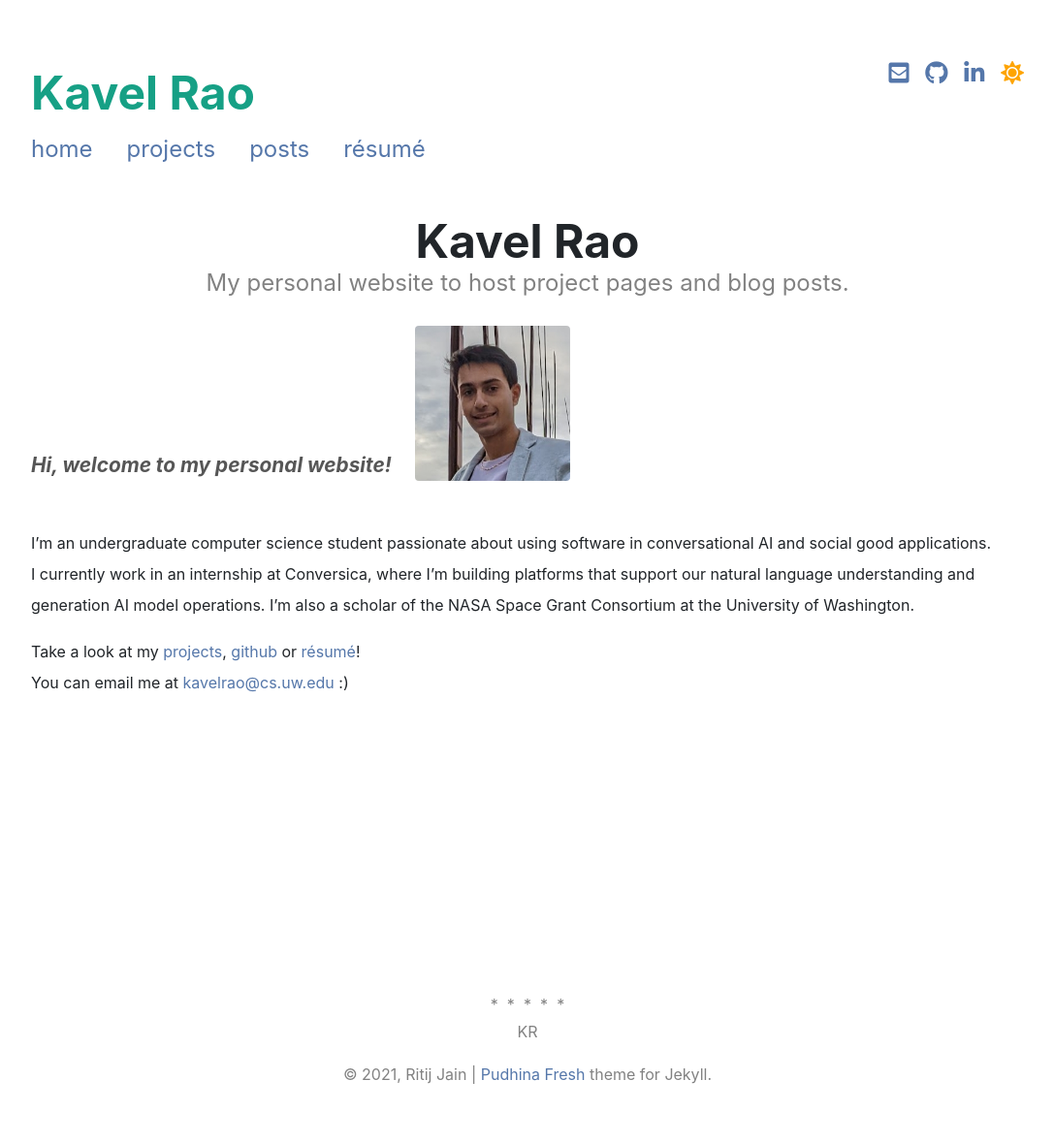
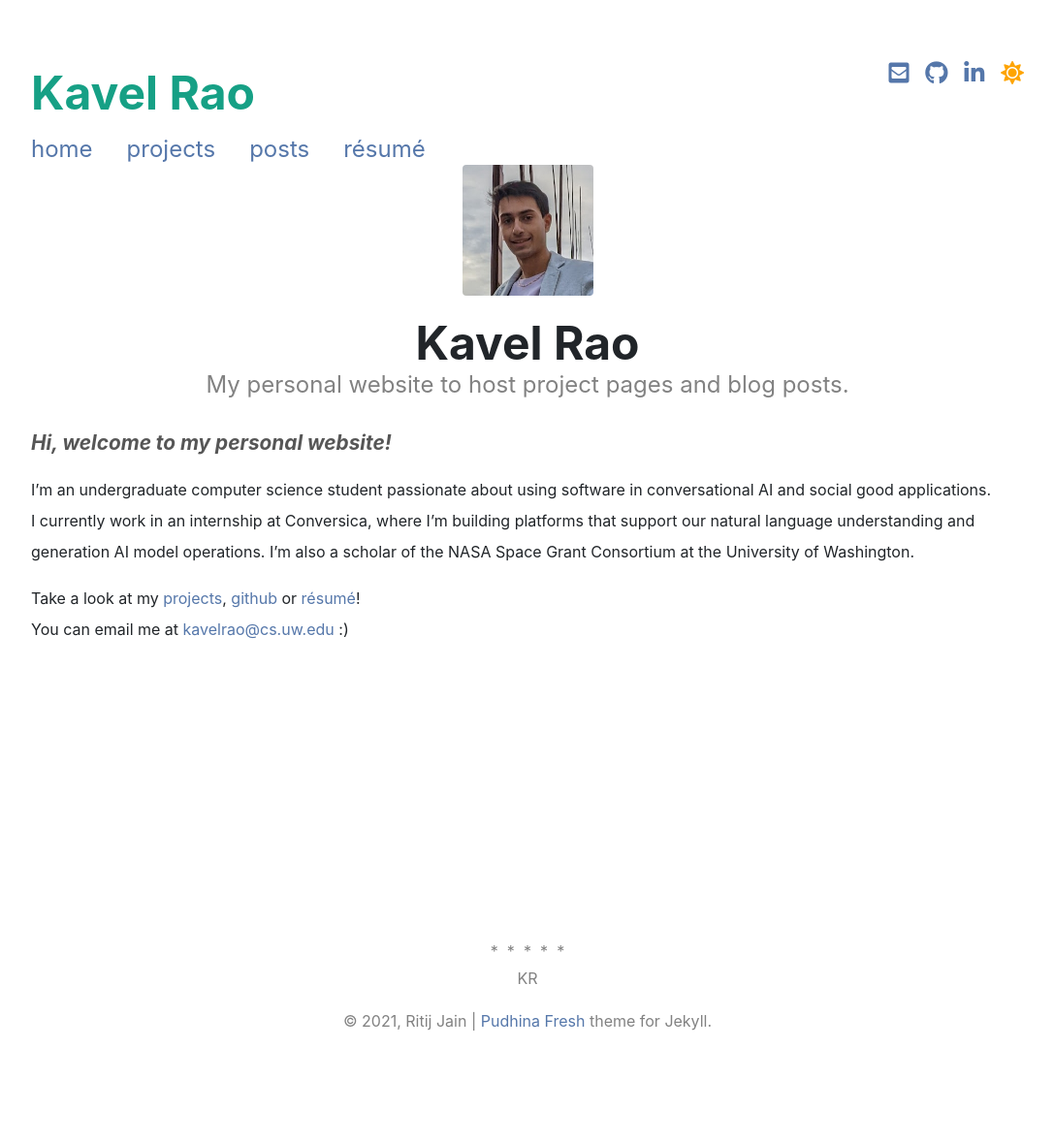
Before and after one commit to kavelrao/kavelrao.github.io, a Jekyll site: the page built from index.md, in a window 1280 px wide. Shown: the whole page at 97% size, without its empty margins (96-1183 px from the left). Built offline with Jekyll 4.4.1, drawn with Linux system fonts in a browser that asks for light colours; nearby versions of some CDN libraries; a style sheet for code colours, icons or effects is not loaded; after the commit the page ends 1125 px from its top, so only the background shows below that.

Commit message:
moved picture on home page

```diff
--- /dev/null
+++ b/_layouts/homepage.html
@@ -0,0 +1,9 @@
+---
+layout: default
+---
+<img src="/assets/img/personal-photo.jpg" style="display: block; margin-top: 30px auto; margin-left: auto; margin-right: auto; width: 15vh; height: 15vh;"/>
+<h1 class="page-title" style="margin-top: 0px;">
+    <div class="page-title__text">{{ page.title }}</div>
+    <div class="page-title__subtitle">{{ page.subtitle }}</div>
+</h1>
+{{ content }}
--- a/index.md
+++ b/index.md
@@ -7,12 +7,7 @@ description: My personal website to host project pages and blog posts.
 sitemap:
   priority: 1.0
 ---
-<div style="align-items: center;" flex>
-<div style="display: inline-block; vertical-align: bottom;"><p class="describe-text" style="margin-bottom: 0">Hi, welcome to my personal website!</p></div>
-<div style="display: inline-block; vertical-align: middle; margin-left: 20px"><img src="/assets/img/personal-photo.jpg" style="width:10em"/></div>
-</div>
-
-<br>
+<p class="describe-text">Hi, welcome to my personal website!</p>
 
 I'm an undergraduate computer science student passionate about using software in conversational AI and social good applications. \\
 I currently work in an internship at Conversica, where I'm building platforms that support our natural language understanding and generation AI model operations. I'm also a scholar of the NASA Space Grant Consortium at the University of Washington.
```
Also changed, not shown: other parts of index.md (+1 -1 lines).
